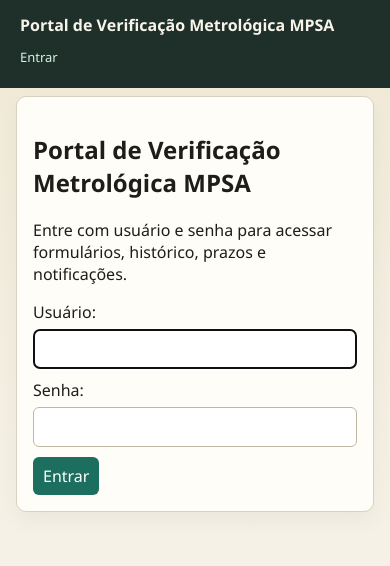
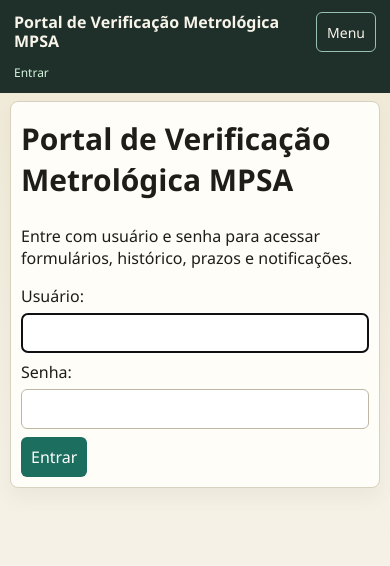
Before and after one commit to dougbritosilveira-design/for_verificacao, a Django app: page /login/ in a window 390 px wide. Shown: the top 566 px of the page. Run offline with Django 4.2, Linux system fonts and the light colour scheme.

Commit message:
Adaptar layout responsivo para mobile sem impactar desktop

```diff
--- a/templates/base.html
+++ b/templates/base.html
@@ -11,8 +11,21 @@
     body { min-height: 100vh; font-family: Segoe UI, sans-serif; background: linear-gradient(180deg,#efe8d5,#f8f6ef); color: var(--text); }
     body > header { margin: 0 !important; padding: 14px 20px; background: #1f2f2a; color: #f7f4ea; display: block; }
     .header-top { display: flex; gap: 12px; justify-content: space-between; align-items: center; flex-wrap: wrap; }
-    nav { margin-top: 8px; display:flex; flex-wrap:wrap; gap:14px; align-items:center; }
-    nav a { color: #d3f5de; text-decoration: none; }
+    .header-brand-row { display: flex; align-items: center; gap: 10px; }
+    .app-title { display: block; }
+    .nav-toggle {
+      display: none;
+      width: auto;
+      padding: 6px 10px;
+      border-radius: 6px;
+      border: 1px solid #98c1b3;
+      background: transparent;
+      color: #f7f4ea;
+      cursor: pointer;
+      font-size: 14px;
+    }
+    .main-nav { margin-top: 8px; display:flex; flex-wrap:wrap; gap:14px; align-items:center; }
+    .main-nav a { color: #d3f5de; text-decoration: none; }
     .user-box { display: flex; align-items: center; gap: 8px; font-size: 13px; flex-wrap: wrap; }
     .user-box .logout-form { margin: 0; }
     .user-box .logout-form button {
@@ -55,13 +68,58 @@
       padding: 0 5px;
       margin-left: 4px;
     }
+
+    @media (max-width: 900px) {
+      body > header { padding: 12px 14px; }
+      .header-top { align-items: flex-start; }
+      .header-brand-row { width: 100%; justify-content: space-between; }
+      .app-title { font-size: 20px; line-height: 1.2; }
+      .nav-toggle { display: inline-flex; align-items: center; justify-content: center; }
+      .main-nav {
+        display: none;
+        margin-top: 10px;
+        flex-direction: column;
+        align-items: flex-start;
+        gap: 10px;
+        width: 100%;
+      }
+      .main-nav.open { display: flex; }
+      .main-nav a {
+        display: inline-flex;
+        align-items: center;
+        min-height: 36px;
+      }
+      .user-box {
+        width: 100%;
+        font-size: 12px;
+        gap: 6px;
+      }
+      .user-box .logout-form button { min-height: 36px; }
+      .wrap { margin: 8px auto 14px; padding: 0 10px; }
+      .panel { padding: 12px; }
+      .row { grid-template-columns: 1fr !important; gap: 10px; }
+      form p { margin: 0 0 8px; }
+      input, select, textarea, button { min-height: 40px; }
+      table { display: block; overflow-x: auto; -webkit-overflow-scrolling: touch; width: 100%; }
+    }
+
+    @media (max-width: 560px) {
+      .app-title { font-size: 16px; }
+      .panel { padding: 10px; border-radius: 8px; }
+      h2 { font-size: 30px; margin-top: 6px; }
+      h3 { font-size: 22px; }
+      th, td { font-size: 13px; padding: 6px; }
+    }
   </style>
   {% block extra_head %}{% endblock %}
 </head>
 <body>
   <header>
     <div class="header-top">
-      <strong>Portal de Verificação Metrológica MPSA</strong>
+      <div class="header-brand-row">
+        <strong class="app-title">Portal de Verificação Metrológica MPSA</strong>
+        <button type="button" id="nav-toggle" class="nav-toggle" aria-expanded="false" aria-controls="main-nav">Menu</button>
+      </div>
       <div class="user-box">
         {% if user.is_authenticated %}
           <span>Usuário: <strong>{{ portal_user_name }}</strong></span>
@@ -77,7 +135,7 @@
         {% endif %}
       </div>
     </div>
-    <nav>
+    <nav id="main-nav" class="main-nav">
       {% if user.is_authenticated and portal_can_view_forms and portal_user_can_create_forms %}
         <a href="{% url 'inspecoes:selection' %}">Novo formulário</a>
       {% endif %}
@@ -110,5 +168,38 @@
       {% block content %}{% endblock %}
     </div>
   </main>
+  <script>
+    (function () {
+      const toggle = document.getElementById('nav-toggle');
+      const nav = document.getElementById('main-nav');
+      if (!toggle || !nav) return;
+
+      function closeMenu() {
+        nav.classList.remove('open');
+        toggle.setAttribute('aria-expanded', 'false');
+        toggle.textContent = 'Menu';
+      }
+
+      toggle.addEventListener('click', function () {
+        const isOpen = nav.classList.toggle('open');
+        toggle.setAttribute('aria-expanded', isOpen ? 'true' : 'false');
+        toggle.textContent = isOpen ? 'Fechar' : 'Menu';
+      });
+
+      nav.querySelectorAll('a').forEach(function (link) {
+        link.addEventListener('click', function () {
+          if (window.innerWidth <= 900) {
+            closeMenu();
+          }
+        });
+      });
+
+      window.addEventListener('resize', function () {
+        if (window.innerWidth > 900) {
+          closeMenu();
+        }
+      });
+    })();
+  </script>
 </body>
 </html>
```
Also changed, not shown: templates/inspecoes/validation.html (+48 -4 lines).
